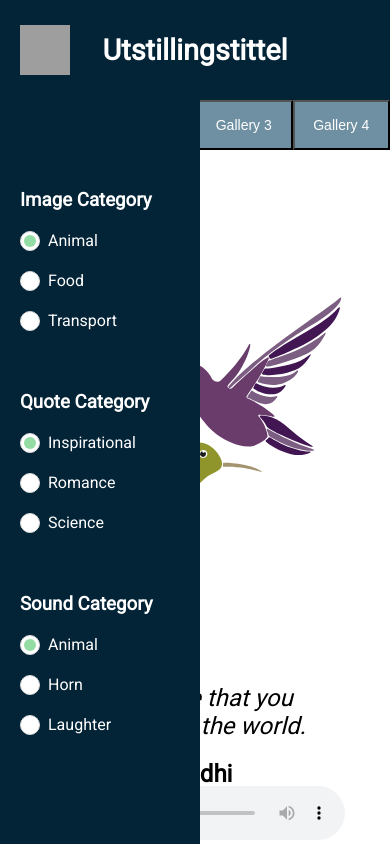
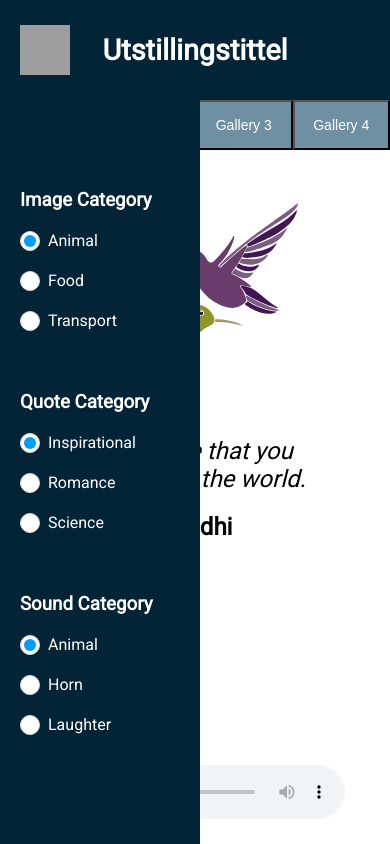
Before and after one commit to IT2810/it2810-webutvikling-h18-prosjekt-2-gruppe--10, a React (Create React App) app in the folder prosjekt2/: page / in a window 390 px wide. Both pictures are taken after a click on the element 45 px from the left and 50 px from the top of the page. Built offline with nearby package versions, Linux system fonts and the light colour scheme; grey boxes are pictures that could not be loaded.

Commit message:
Fikset på responsiviteten

```diff
--- a/prosjekt2/src/App.css
+++ b/prosjekt2/src/App.css
@@ -89,8 +89,6 @@
 }
 
 .sound {
-  justify-content: center;
-  align-items: center;
   grid-row: 2;
   grid-column: 1 / span 2;
 }
@@ -100,7 +98,7 @@
   margin: 10px;
 }
 
-/* ***** MOBIL ****** */
+/* ***** MOBILE ****** */
 @media only screen and (max-width: 700px) {
   .App {
     grid-template-columns: 1fr;
@@ -122,15 +120,26 @@
     display: none;
   }
 
-  .text {
-    padding: 0;
+  .tabContainer {
+    grid-column: 1 / span 3;
+  }
+
+  .contentContainer {
+    grid-column: 1 / span 3;
   }
 }
 
 /* ***** TABLET ***** */
 @media only screen and (max-width: 1024px) {
   .contentContainer {
+    align-items: initial;
     grid-template-columns: 1fr;
+    grid-template-rows: max-content max-content 1fr 100px;
+  }
+
+  .image {
+    max-height: 500px;
+    max-width: 70%;
   }
 
   .text {
@@ -139,8 +148,9 @@
   }
 
   .sound {
+    align-self: center;
     grid-column: 1;
-    grid-row: 3;
+    grid-row: 4;
   }
 }
 
@@ -208,7 +218,7 @@ label:after {
     content: '';
     width: 12px;
     height: 12px;
-    background: #93dda4;
+    background: rgb(0, 157, 255);
     position: absolute;
     top: 4px;
     left: 4px;
--- a/prosjekt2/src/App.js
+++ b/prosjekt2/src/App.js
@@ -10,7 +10,7 @@ class App extends Component {
       imageCategory: "Animal",
       textCategory: "inspo",
       soundCategory: "animal",
-      showMenu: false,
+      showMobileMenu: false,
       tabIndex: 0,
       text: {
         inspo: {},
@@ -24,8 +24,6 @@ class App extends Component {
       }
     };
   }
-
-  componentDidMount = () => {};
 
   // Henter inn bildet og legger det i en lagret state
   fetchImage = (category, index) => {
@@ -87,21 +85,18 @@ class App extends Component {
   }
 
   render() {
-    console.log(this.state.showMenu)
-
-    // På load henter den korrekt bilde etter valgt kategori og tab
+    // På load henter den korrekt bilde og tekst etter valgt kategori og tab
     const image = this.getImage(this.state.imageCategory, this.state.tabIndex);
-    // På load henter den korrekt tekst etter valgt kategori og tab
     const text = this.getText(this.state.textCategory, this.state.tabIndex);
 
     return (
       <div className="App">
         <div className="App-header">
-        <div className="mobileMenuButton" onClick={() => this.setState({showMenu: !this.state.showMenu})}/>
+        <div className="mobileMenuButton" onClick={() => this.setState({showMobileMenu: !this.state.showMobileMenu})}/>
 
           <h1 className="App-title"> Utstillingstittel </h1>
         </div>
-        <CategoryMenu show={this.state.showMenu} onChangeFunc={this.handleCategoryChange}/>
+        <CategoryMenu showInMobile={this.state.showMobileMenu} onChangeFunc={this.handleCategoryChange}/>
         <TabMenu handleClick={this.handleClick} activeTab={this.state.tabIndex}/>
 
         <div className="contentContainer">
--- a/prosjekt2/src/CategoryMenu.js
+++ b/prosjekt2/src/CategoryMenu.js
@@ -1,11 +1,11 @@
 import React from "react";
 import "./App.css";
 
-const CategoryMenu = ({show, onChangeFunc}) => {
+const CategoryMenu = ({showInMobile, onChangeFunc}) => {
 
     return (
 
-        <div className={show ? "categories" : "categories hidden"}>
+        <div className={showInMobile ? "categories" : "categories hidden"}>
             <h3>Image Category</h3>
             <form onChange={e => {onChangeFunc("imageCategory", e.target.value)}}>
                 <p>
```
